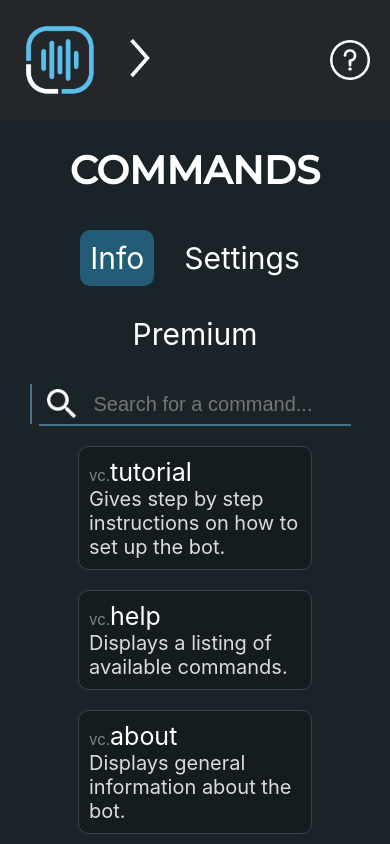
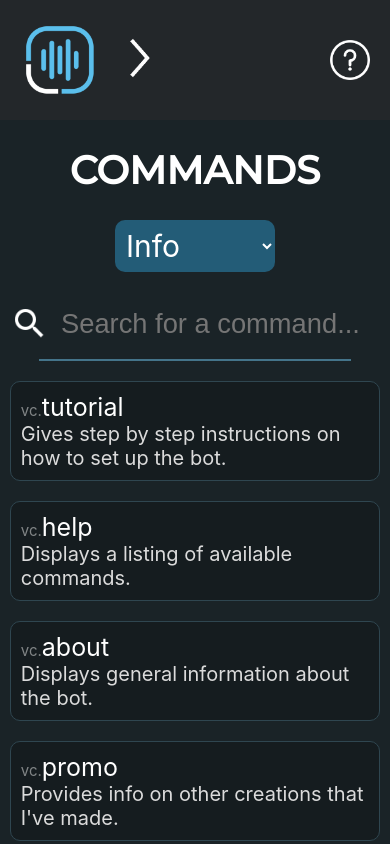
Before and after one commit to okay1204/Voice-Rooms-Site, a React (Create React App) app: page /commands in a window 390 px wide. Shown: the top 844 px of the page. Built offline with nearby package versions, Linux system fonts and the light colour scheme.

Commit message:
Made commands page responsive

```diff
--- a/src/pages/commands.js
+++ b/src/pages/commands.js
@@ -55,6 +55,8 @@ function Commands(props) {
             <h1 className='commands-title'>Commands</h1>
 
             <div className='commands-category-container'>
+
+                {/* normal buttons */}
                 {Object.keys(commands).map((category) => (
                     <button
                         className={`commands-category ${category === current_category && !search ? 'commands-category-active' : ''}`}
@@ -66,6 +68,18 @@ function Commands(props) {
                         {category.charAt(0).toUpperCase() + category.slice(1)}
                     </button>
                 ))}
+
+                {/* mobile selector */}
+                <div className='commands-category-dropdown-wrapper'>
+                    <select className='commands-category-dropdown' name = 'options' value={current_category} onChange = {(e) => {
+                        setCategory(e.target.value)
+                        setSearch('')
+                    }}>
+                        {Object.keys(commands).map(
+                            (name) => (<option value = {name}>{name.charAt(0).toUpperCase() + name.slice(1)}</option>)
+                        )}
+                    </select>
+                </div>
 
                 <div className='commands-search-wrapper'>
                     <img className='commands-search-icon' src={Search} alt='search-icon'/>
--- a/src/styles/commandBox.css
+++ b/src/styles/commandBox.css
@@ -23,3 +23,10 @@
     color: rgb(219, 219, 219);
     font-size: 20px;
 }
+
+
+@media only screen and (max-width: 850px) {
+    .command-box {
+        width: 95%;
+    }
+}
--- a/src/styles/commands.css
+++ b/src/styles/commands.css
@@ -56,6 +56,8 @@
     font-size: 20px;
     outline: none;
     margin-left: 10px;
+    width: 100%;
+    overflow: hidden;
 }
 
 .commands-divider {
@@ -63,16 +65,55 @@
     border: 1px rgb(68, 116, 138) solid;
 }
 
+.commands-category-dropdown-wrapper {
+    display: none;
+    position: relative;
+    margin: 0 auto;
+}
+
+.commands-category-dropdown {
+
+    background-color: rgb(35, 92, 119);
+    color: white;
+    font-family: Inter, sans-serif;
+    font-size: 30px;
+    border: none;
+    border-radius: 10px;
+    padding: 7px;
+}
+
+@media only screen and (max-width: 750px) {
+    .commands-category {
+        display: none;
+    }
+
+    .commands-category-dropdown-wrapper {
+        display: block;
+    }
+
+    .commands-search-wrapper {
+        margin: 20px auto;
+        border: none;
+        justify-content: center;
+    }
+
+    .commands-search-icon {
+        display: inline-block;
+        width: 40px;
+        margin-left: 10px;
+    }
+
+    .commands-search {
+        font-size: 7vw;
+    }
+
+    .commands-search-icon {
+        width: 10%;
+    }
+}
+
 @media only screen and (max-width: 550px) {
     .commands-title {
         font-size: 10vw;
     }
-
-
 }
-
-@media only screen and (max-width: 850px) {
-    .command-box {
-        width: 95%;
-    }
-}
--- a/src/styles/inviteButton.css
+++ b/src/styles/inviteButton.css
@@ -40,9 +40,6 @@
     top: 7px;
 
     transition: all 150ms;
-    -o-transition: all 150ms;
-    -moz-transition: all 150ms;
-    -webkit-transition: all 150ms;
 }
 
 .invite-button:hover {
```
